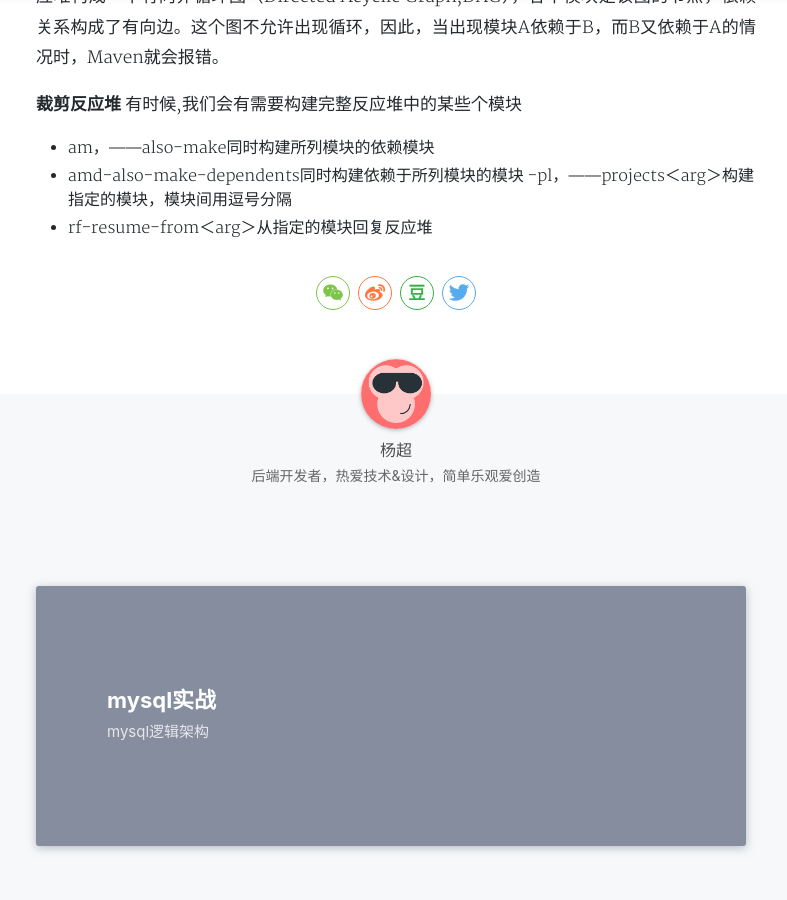
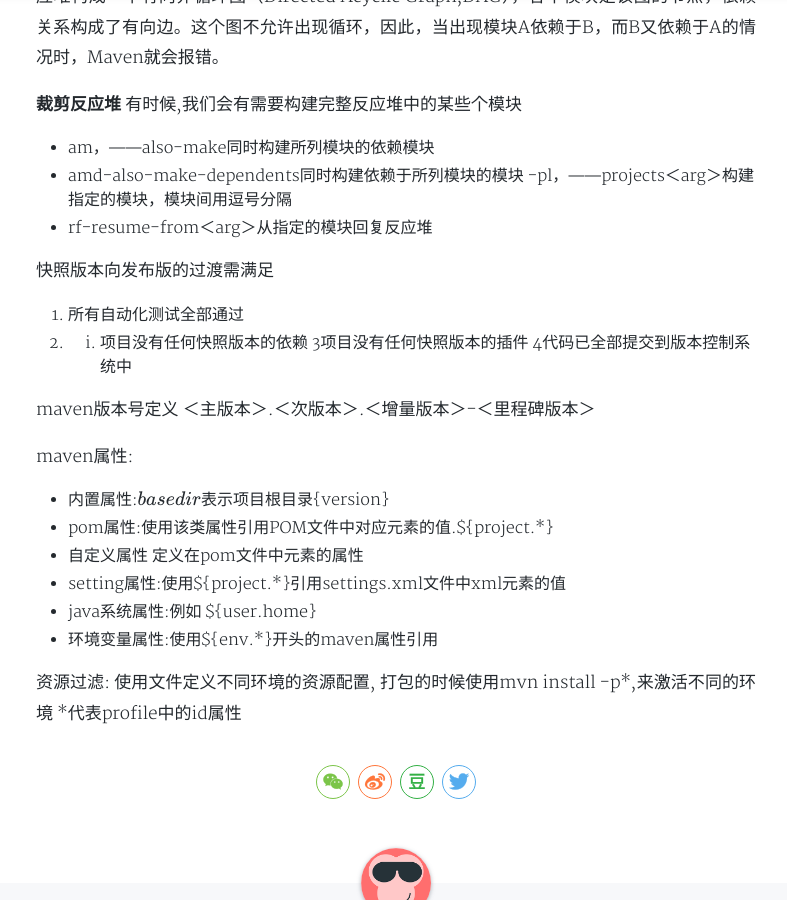
Before and after one commit to gobige/gobige.github.io, a Jekyll site: the page built from _posts/2018-12-20-maven.md, in a window 1280 px wide and 900 px high, scrolled down 5904 px. Shown: the whole window, without its empty margins (244-1031 px from the left). Built offline with Jekyll 4.4.1, drawn with Linux system fonts in a browser that asks for light colours; nearby versions of some CDN libraries; formulas are drawn with MathJax 3; a style sheet for code colours, icons or effects is not loaded.

Commit message:
maven compelete

```diff
--- a/_posts/2018-12-20-maven.md
+++ b/_posts/2018-12-20-maven.md
@@ -185,3 +185,23 @@ Maven的核心设计理念是,约定优于配置,使用约定能够大量的减
 - am，——also-make同时构建所列模块的依赖模块
 - amd-also-make-dependents同时构建依赖于所列模块的模块 -pl，——projects＜arg＞构建指定的模块，模块间用逗号分隔
 - rf-resume-from＜arg＞从指定的模块回复反应堆
+
+快照版本向发布版的过渡需满足
+1. 所有自动化测试全部通过
+2. 2. 项目没有任何快照版本的依赖 3项目没有任何快照版本的插件
+4代码已全部提交到版本控制系统中
+
+maven版本号定义
+＜主版本＞.＜次版本＞.＜增量版本＞-＜里程碑版本＞
+
+maven属性:
+- 内置属性:${basedir}表示项目根目录 ${version}
+- pom属性:使用该类属性引用POM文件中对应元素的值.${project.*}
+- 自定义属性 定义在pom文件中<properties>元素的属性
+- setting属性:使用${project.*}引用settings.xml文件中xml元素的值
+- java系统属性:例如 ${user.home}
+- 环境变量属性:使用${env.*}开头的maven属性引用
+
+资源过滤:
+使用<profile>文件定义不同环境的资源配置,
+打包的时候使用mvn install -p*,来激活不同的环境 *代表profile中的id属性
```
